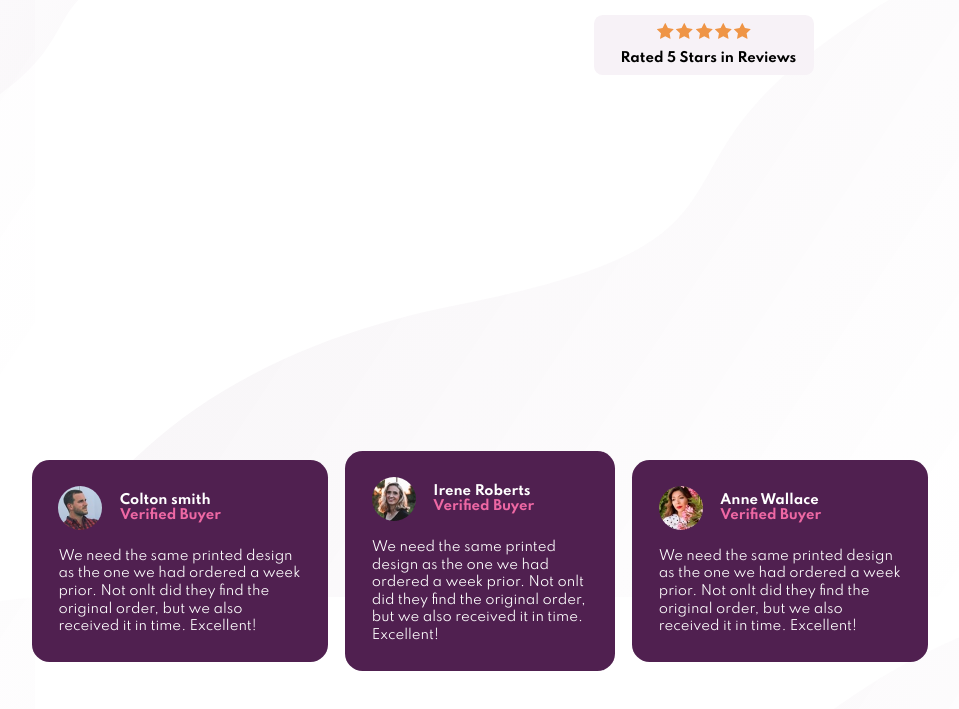
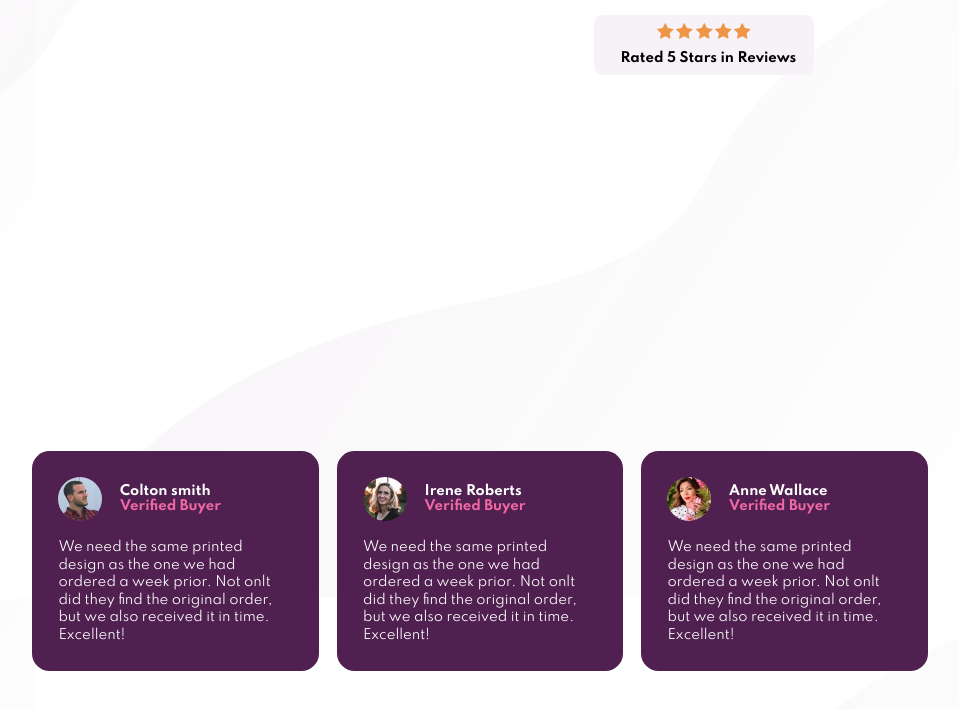
Before and after one commit to champer3/social-proof, a plain HTML site: page index.html in a window 1280 px wide. Shown: the part 203-912 px from the top of the page, without its empty margins (160-1119 px from the left). Drawn offline with Linux system fonts and the light colour scheme.

Commit message:
Mobile Responsiveness

```diff
--- a/style.css
+++ b/style.css
@@ -93,7 +93,7 @@ p {
   padding: 3rem;
   background: hsl(300, 43%, 22%);
   color: white;
-  flex: 1 1 33rem;
+  flex: 1 1 30rem;
 }
 
 .ref1 {
```
